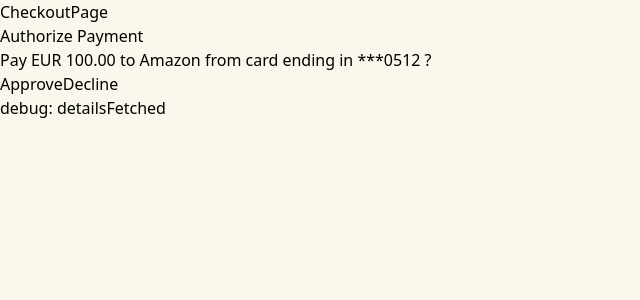
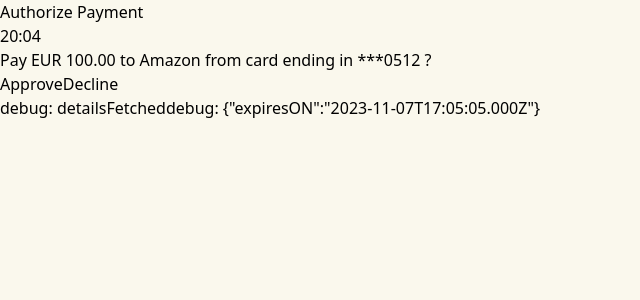
Before and after one commit to mmendesas/sdk-bridge, a React (Vite) app in the folder web/: page / in a window 1280 px wide. Shown: the top 300 px of the page, without its empty margins (0-640 px from the left). Built offline with nearby package versions, Linux system fonts and the light colour scheme.

Commit message:
feat(web): add expired screen with timeout mechanism

```diff
--- /dev/null
+++ b/web/src/components/Timer.tsx
@@ -0,0 +1,9 @@
+import React from 'react';
+
+export const Timer = () => {
+  return (
+    <div>
+      <div>20:04</div>
+    </div>
+  );
+};
--- a/web/src/components/index.ts
+++ b/web/src/components/index.ts
@@ -1,2 +1,3 @@
+export * from './Icons';
 export * from './Spinner';
-export * from './Icons';
+export * from './Timer';
--- a/web/src/context/PaymentProvider.tsx
+++ b/web/src/context/PaymentProvider.tsx
@@ -35,6 +35,7 @@
         await sleep(3000);
         return Promise.resolve({
           something: 123,
+          expiresON: new Date(Date.now() + 15000),
         });
       },
     },
--- a/web/src/paymentMachine.ts
+++ b/web/src/paymentMachine.ts
@@ -1,8 +1,12 @@
 import { createMachine } from 'xstate';
 
-export const paymentMachine = createMachine({
+export const paymentMachine = createMachine(
+  {
     id: 'paymentAuthentication',
     initial: 'initial',
+    context: {
+      expiresON: new Date(Date.now() + 15000),
+    },
     states: {
       initial: {
         invoke: {
@@ -22,6 +26,11 @@
         },
       },
       detailsFetched: {
+        after: {
+          AUTHORIZATION_EXPIRES: {
+            target: 'authorizationExpired',
+          },
+        },
         on: {
           DISMISS: 'authorizationDeclined',
           APPROVE: 'paymentAuthorized',
@@ -30,5 +39,15 @@
       preReqNotMet: { type: 'final' },
       paymentAuthorized: { type: 'final' },
       authorizationDeclined: { type: 'final' },
+      authorizationExpired: { type: 'final' },
     },
-});
+  },
+  {
+    delays: {
+      AUTHORIZATION_EXPIRES: (ctx) => {
+        console.log('authorization expires', ctx);
+        return Math.max(ctx.expiresON - new Date(), 0);
+      },
+    },
+  }
+);
--- a/web/src/screens/AuthorizationError.tsx
+++ b/web/src/screens/AuthorizationError.tsx
@@ -1,6 +1,6 @@
 import { CrossIcon } from '../components';
 
-export const AuthDeclined = () => {
+const AuthDeclined = () => {
   return (
     <div className="text-center flex flex-col gap-4">
       <h2 className="text-2xl font-bold">Authorization Declined</h2>
@@ -9,14 +9,24 @@
   );
 };
 
+const AuthExpired = () => {
+  return (
+    <div className="text-center flex flex-col gap-4">
+      <h2 className="text-2xl font-bold">Authorization Expired</h2>
+      <span>Payment authorization has been expired after timeout</span>
+    </div>
+  );
+};
+
 type AuthorizationErrorProps = {
-  type: 'declined';
+  type: 'declined' | 'expired';
 };
 
 export const AuthorizationError = ({ type }: AuthorizationErrorProps) => {
   return (
     <div className="flex flex-col justify-between items-center gap-5">
       {type === 'declined' && <AuthDeclined />}
+      {type === 'expired' && <AuthExpired />}
 
       <CrossIcon />
       <button className="btn bg-black" onClick={() => {}}>
--- a/web/src/screens/CheckoutPage.tsx
+++ b/web/src/screens/CheckoutPage.tsx
@@ -1,4 +1,3 @@
-import { Spinner } from '../components/Spinner';
 import { usePayment } from '../context/PaymentProvider';
 import { AuthorizationError } from './AuthorizationError';
 import { PaymentAuthorized } from './PaymentAuthorized';
@@ -17,15 +16,18 @@
 
   return (
     <div>
-      <h1>CheckoutPage</h1>
       {showStartScreen(state.value) && <Start />}
       {state.matches('paymentAuthorized') && <PaymentAuthorized />}
       {state.matches('authorizationDeclined') && (
         <AuthorizationError type="declined" />
       )}
+      {state.matches('authorizationExpired') && (
+        <AuthorizationError type="expired" />
+      )}
 
-      <div className="text-center text-red-500 font-bold">
-        debug: {state.value}
+      <div className="text-center text-red-500 font-bold flex flex-col">
+        <span>debug: {state.value}</span>
+        <span>debug: {JSON.stringify(state.context)}</span>
       </div>
     </div>
   );
--- a/web/src/screens/Start.tsx
+++ b/web/src/screens/Start.tsx
@@ -1,4 +1,4 @@
-import { Spinner } from '../components/Spinner';
+import { Spinner, Timer } from '../components';
 import { usePayment } from '../context/PaymentProvider';
 
 export const Start = () => {
@@ -23,6 +23,7 @@
       ) : (
         <div className="flex flex-col justify-center items-center gap-3">
           <h2 className="text-2xl font-bold">Authorize Payment</h2>
+          <Timer />
           <span className="w-[70%] text-xl text-center">
             Pay EUR 100.00 to Amazon from card ending in ***0512 ?
           </span>
```
Lines whose indentation alone changed are shown as unchanged.
